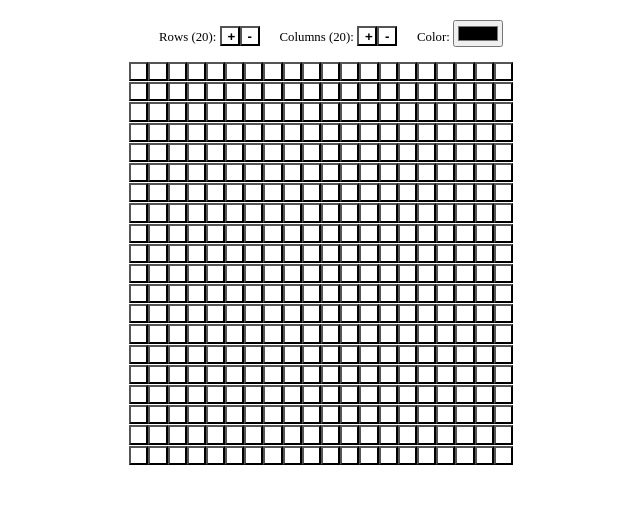
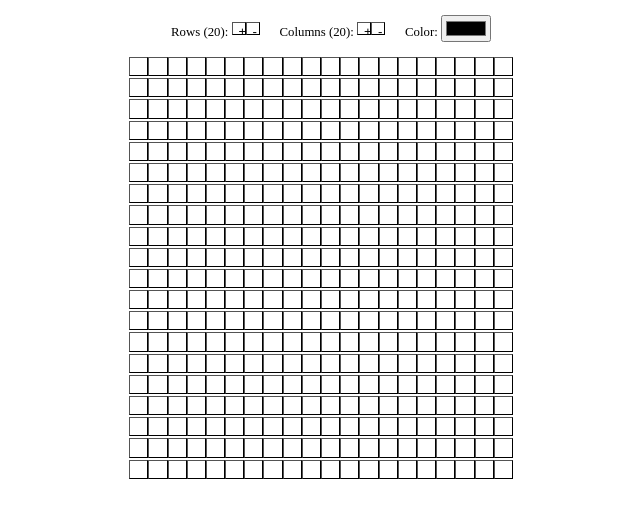
Before and after one commit to mwzheng/simple-pixel-art, a React (Create React App) app: page / in a window 1280 px wide. Shown: the top 518 px of the page, without its empty margins (319-959 px from the left). Built offline with nearby package versions, Linux system fonts and the light colour scheme.

Commit message:
Added favicon and updated style

```diff
--- a/public/index.html
+++ b/public/index.html
@@ -6,6 +6,7 @@
   <link rel="icon" href="%PUBLIC_URL%/favicon.ico" />
   <meta name="viewport" content="width=device-width, initial-scale=1" />
   <link rel="apple-touch-icon" href="%PUBLIC_URL%/logo192.png" />
+  <link rel="icon" href='images.png'>
   <link rel="manifest" href="%PUBLIC_URL%/manifest.json" />
   <title>Simple Pixel Art Maker</title>
 </head>
--- a/src/App.css
+++ b/src/App.css
@@ -2,27 +2,22 @@
 
 body {
     text-align: center;
-    margin: 20px;
 }
 
 table {
     margin: auto;
     border-collapse: collapse;
-}
-
-button:hover {
-    background-color: rgb(153, 121, 121);
+    border-spacing: 0;
 }
 
 button {
     background-color: white;
     width: 1.5vw;
     height: 1.5vw;
-    transition: .1s .2 ease-in-out;
+    border-width: .1px;
 }
 
 tr, td {
-    margin: -10px;
     padding: 0px;
 }
 
@@ -40,7 +35,7 @@ tr, td {
 }
 
 .formBttn {
-    width: 20px;
-    height: 20px;
-    font-weight: bold;
+    width: 1vw;
+    height: 1vw;
+    /* font-weight: bold; */
 }
```
Also changed, not shown: public/favicon.png (added).
